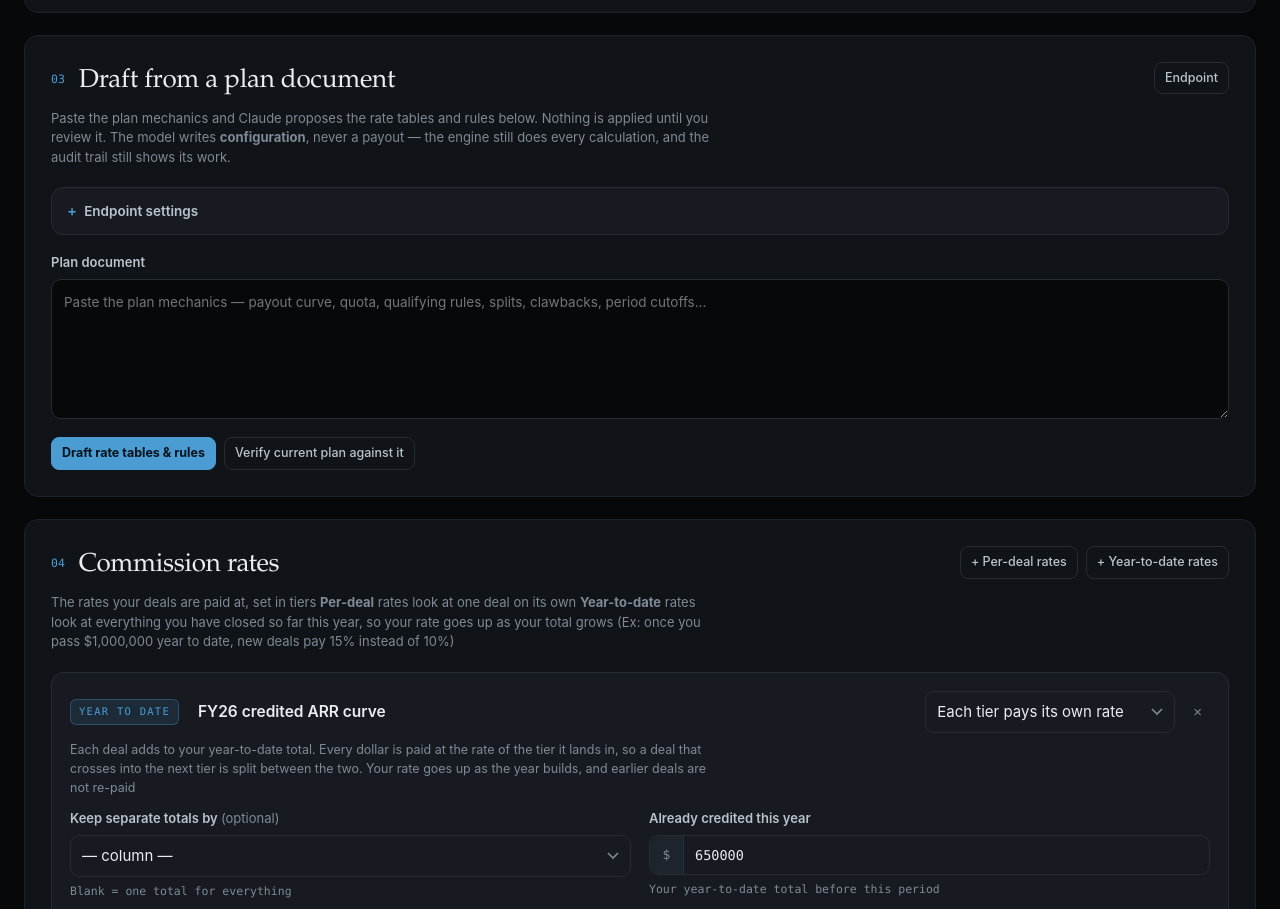
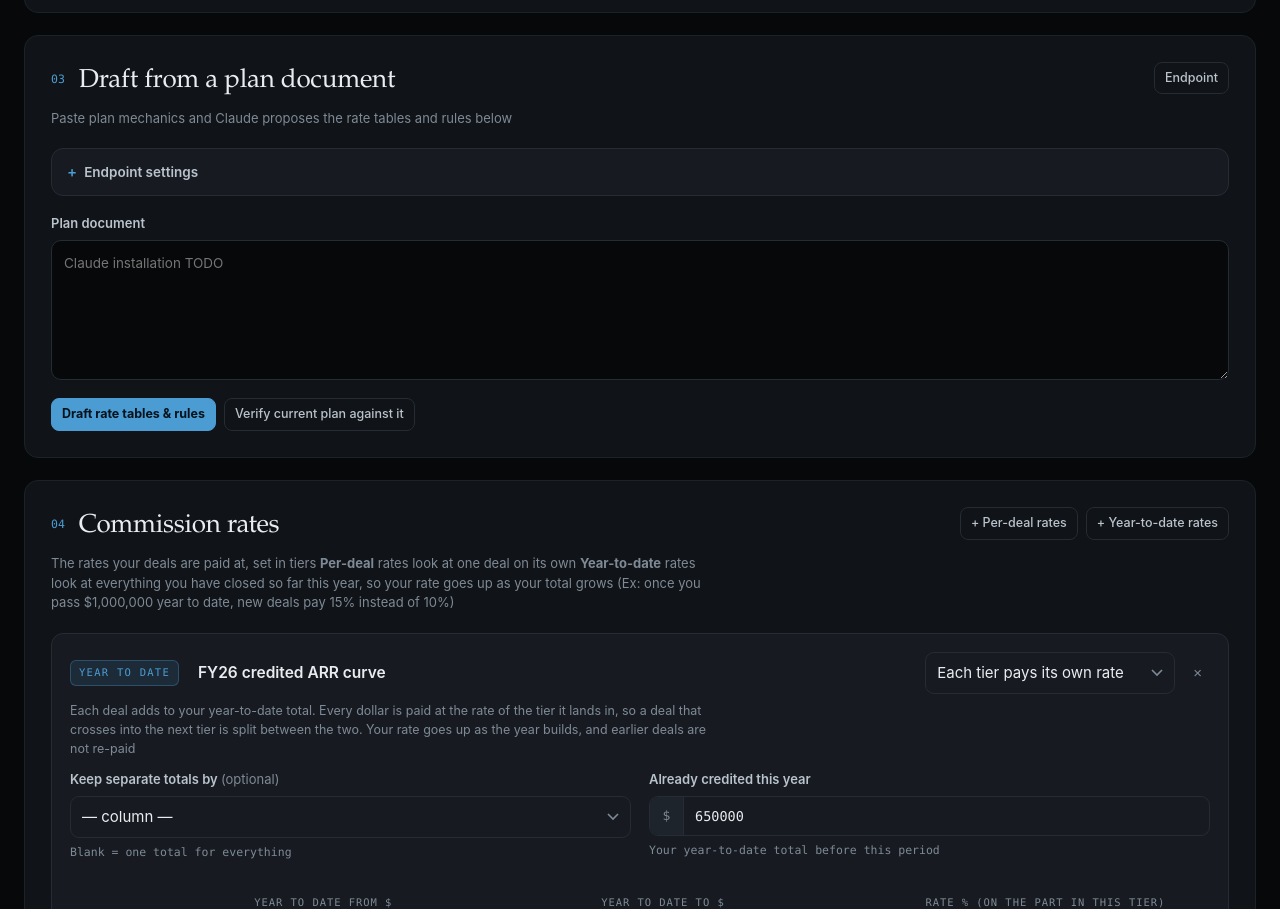
Before and after one commit to raneill26/CommissionCalculator, a plain HTML site: page index.html in a window 1280 px wide. Shown: the part 1748-2657 px from the top of the page. Drawn offline with Linux system fonts and the light colour scheme.

Commit message:
Two text changes

```diff
--- a/index.html
+++ b/index.html
@@ -363,7 +363,7 @@ footer .r{margin-left:auto}
         <span class="num">03</span><h2>Draft from a plan document</h2>
         <div class="tools"><button class="btn sm" id="btn-agent-cfg">Endpoint</button></div>
       </div>
-      <p class="sec-note">Paste the plan mechanics and Claude proposes the rate tables and rules below. Nothing is applied until you review it. The model writes <strong>configuration</strong>, never a payout &mdash; the engine still does every calculation, and the audit trail still shows its work.</p>
+      <p class="sec-note">Paste plan mechanics and Claude proposes the rate tables and rules below</p>
 
       <details class="io" id="agent-cfg">
         <summary>Endpoint settings</summary>
@@ -386,7 +386,7 @@ footer .r{margin-left:auto}
 
       <div class="f" style="margin-top:18px">
         <label for="agent-doc">Plan document</label>
-        <textarea id="agent-doc" class="json" spellcheck="false" style="min-height:140px;font-family:var(--sans);font-size:13.5px;color:var(--ink)" placeholder="Paste the plan mechanics &#8212; payout curve, quota, qualifying rules, splits, clawbacks, period cutoffs..."></textarea>
+        <textarea id="agent-doc" class="json" spellcheck="false" style="min-height:140px;font-family:var(--sans);font-size:13.5px;color:var(--ink)" placeholder="Claude installation TODO"></textarea>
       </div>
 
       <div style="display:flex;gap:8px;margin-top:12px;flex-wrap:wrap;align-items:center">
```
